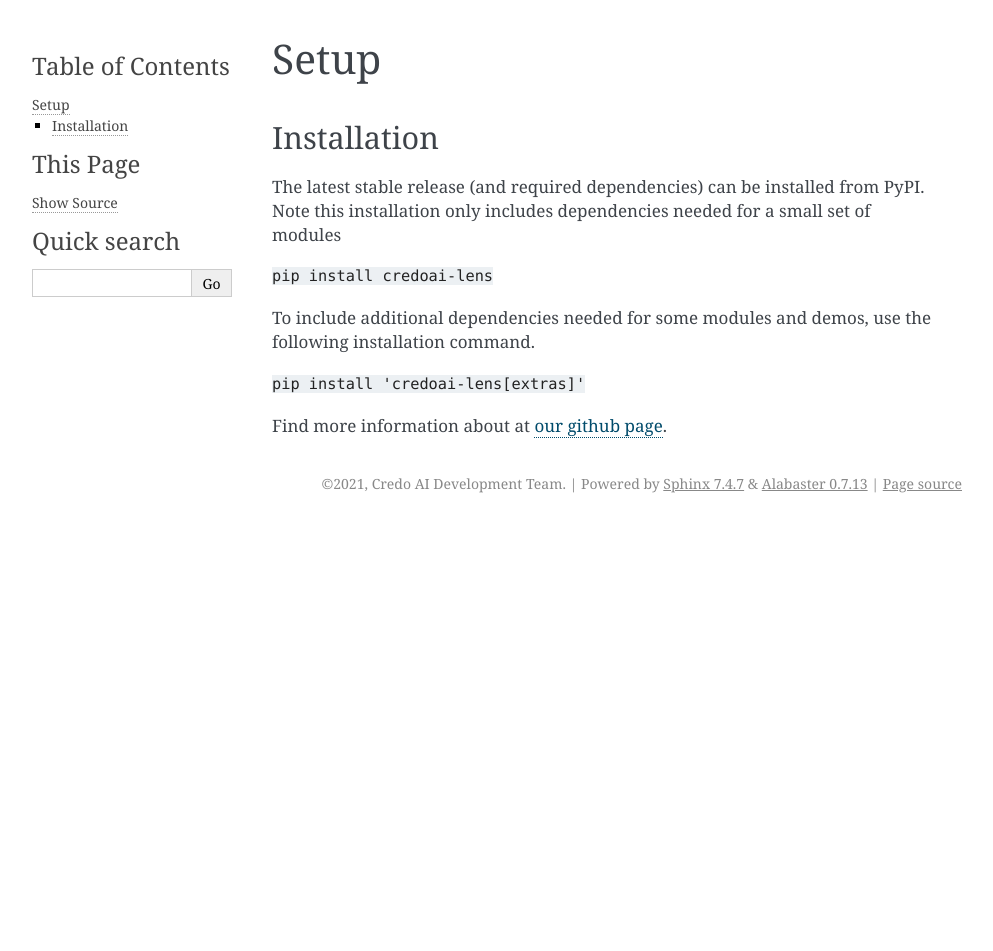
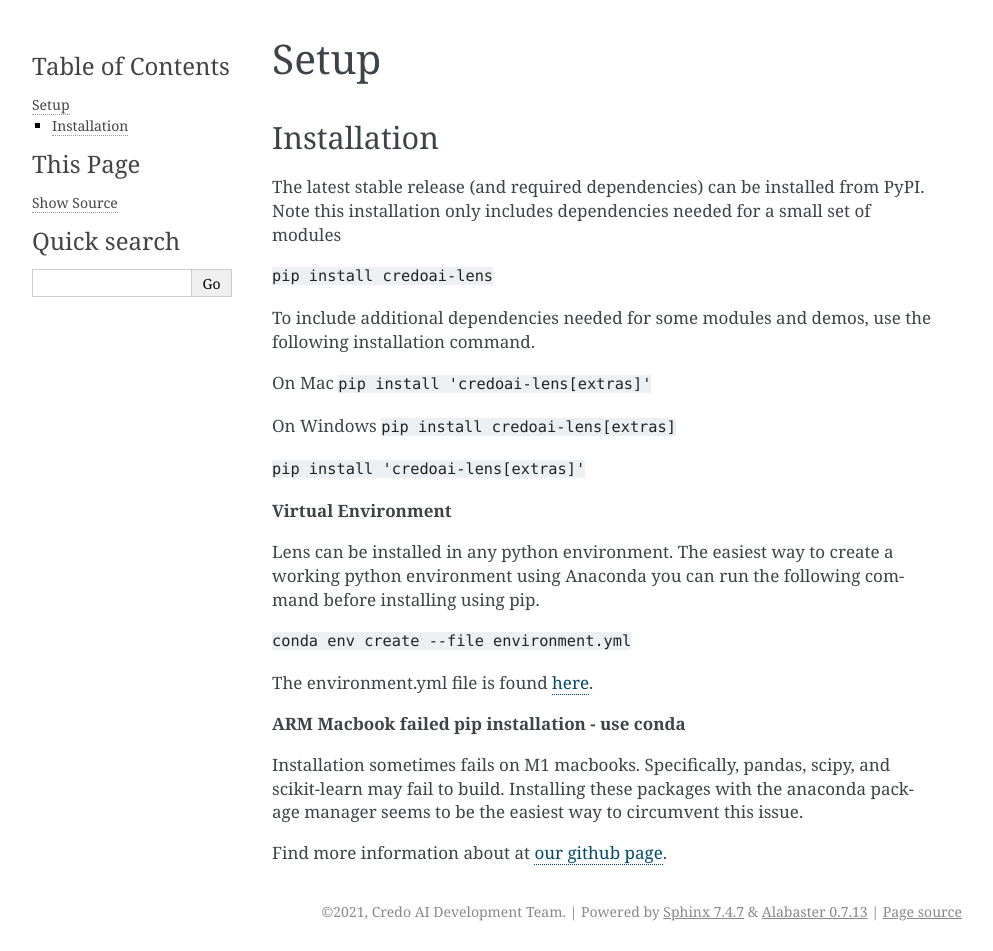
Before and after one commit to credo-ai/credoai_lens, a Sphinx documentation site: the page built from docs/setup.rst, in a window 1280 px wide. Shown: the whole page, without its empty margins (148-1141 px from the left). Built offline with Sphinx 7.4.7, drawn with Linux system fonts in a browser that asks for light colours; pages that are not in the unit, such as notebooks, are missing from menus; before the commit the page ends 900 px from its top, so only the background shows below that.

Commit message:
updated installation docs

```diff
--- a/docs/setup.rst
+++ b/docs/setup.rst
@@ -12,6 +12,34 @@
 To include additional dependencies needed for some modules and demos, use the
 following installation command.
 
+On Mac
 ``pip install 'credoai-lens[extras]'``
 
+On Windows
+``pip install credoai-lens[extras]``
+
+
+``pip install 'credoai-lens[extras]'``
+
+
+**Virtual Environment**
+
+Lens can be installed in any python environment. The easiest way to create a working
+python environment using Anaconda you can run the following command
+before installing using pip.
+
+``conda env create --file environment.yml``
+
+The environment.yml file is found `here <https://github.com/credo-ai/credoai_lens/blob/develop/environment.yml>`_.
+
+**ARM Macbook failed pip installation - use conda**
+
+Installation sometimes fails on M1 macbooks. Specifically, pandas, scipy, and scikit-learn
+may fail to build. Installing these packages with the anaconda package manager seems to be
+the easiest way to circumvent this issue.
+
+
+
+
+
 Find more information about at `our github page <https://github.com/credo-ai/credoai_lens>`_.
```
Also changed, not shown: README.md (+9 -2 lines).
